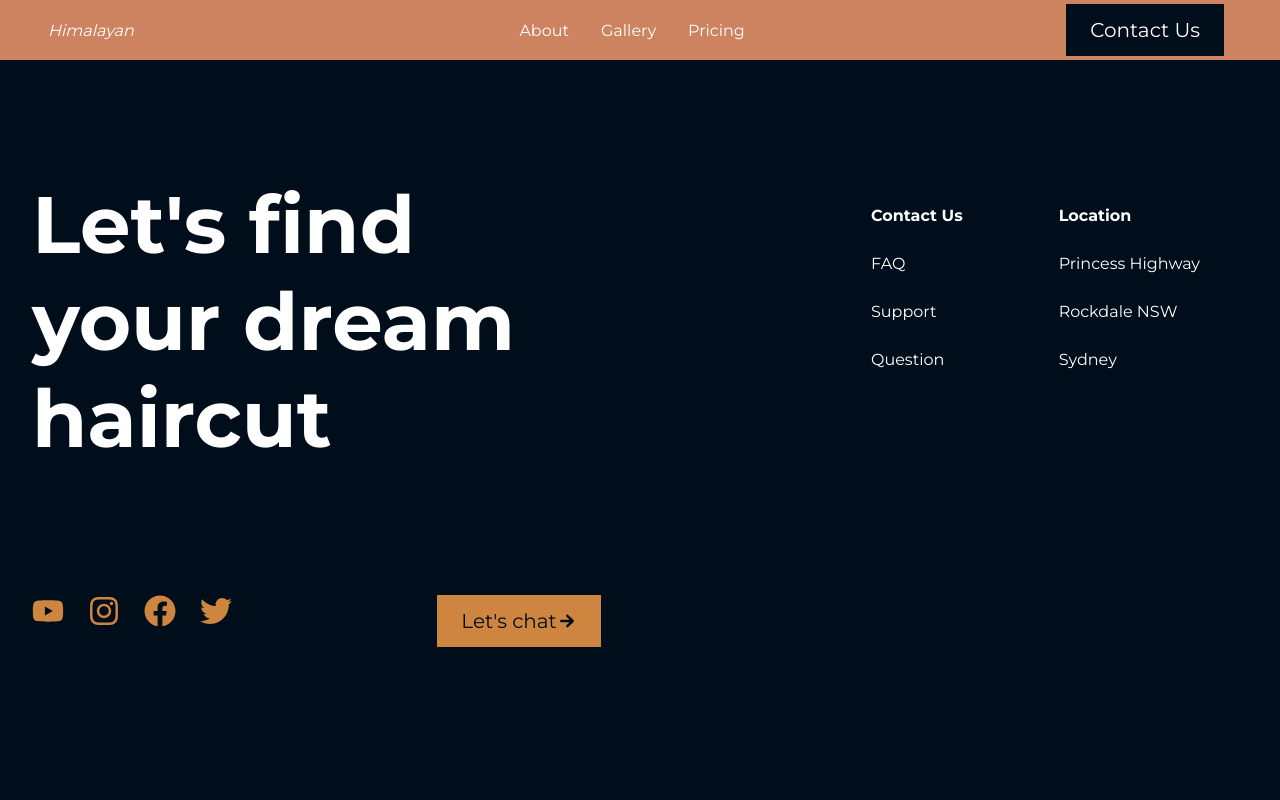
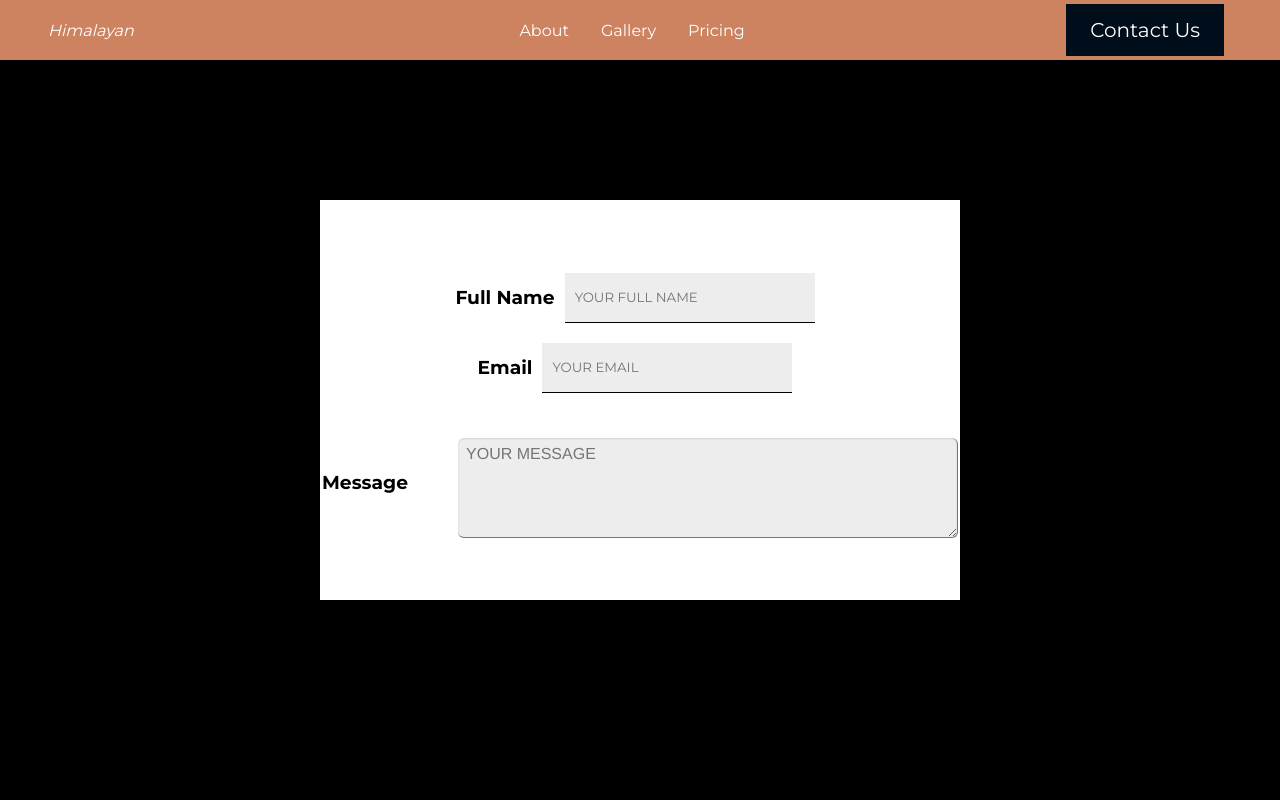
Before and after one commit to Anup4944/salon-shop, a React (Create React App) app: page /contact in a window 1280 px wide. Shown: the top 800 px of the page. Built offline with nearby package versions, Linux system fonts and the light colour scheme.

Commit message:
contact form added

```diff
--- /dev/null
+++ b/src/components/ContactForm.js
@@ -0,0 +1,93 @@
+import React from "react";
+import styled from "styled-components";
+
+const Wrapper = styled.div`
+  background: #000;
+  height: 100vh;
+  width: 100vw;
+  display: flex;
+  align-items: center;
+  justify-content: center;
+`;
+
+const Form = styled.form`
+  background: #fff;
+  height: 50%;
+  width: 50%;
+  display: flex;
+  flex-direction: column;
+  align-items: center;
+  justify-content: center;
+`;
+
+const First = styled.div`
+  display: flex;
+  align-items: center;
+  justify-content: space-between;
+  text-align: center;
+`;
+
+const Input = styled.input`
+  background: none repeat scroll 0 0 rgba(0, 0, 0, 0.07);
+  width: 250px;
+  height: 50px;
+  border: none;
+  border-bottom: 1px solid black;
+  margin: 10px 10px;
+  padding: 10px;
+`;
+
+const Second = styled.div`
+  display: flex;
+  align-items: center;
+  justify-content: space-between;
+  margin-top: 25px;
+`;
+
+const TextArea = styled.textarea`
+  margin-top: 10px;
+  margin-left: 50px;
+  width: 500px;
+  height: 100px;
+  -moz-border-bottom-colors: none;
+  -moz-border-left-colors: none;
+  -moz-border-right-colors: none;
+  -moz-border-top-colors: none;
+  background: none repeat scroll 0 0 rgba(0, 0, 0, 0.07);
+  border-color: -moz-use-text-color #ffffff #ffffff -moz-use-text-color;
+  border-image: none;
+  border-radius: 6px 6px 6px 6px;
+  border-style: none solid solid none;
+  border-width: medium 1px 1px medium;
+  box-shadow: 0 1px 2px rgba(0, 0, 0, 0.12) inset;
+  color: #555555;
+  font-family: "Helvetica Neue", Helvetica, Arial, sans-serif;
+  font-size: 1em;
+  line-height: 1.4em;
+  padding: 5px 8px;
+  transition: background-color 0.2s ease 0s;
+`;
+
+const ContactForm = () => {
+  return (
+    <Wrapper>
+      <Form>
+        <First>
+          <h3> Full Name</h3>
+          <Input placeholder="YOUR FULL NAME" />
+        </First>
+
+        <First>
+          <h3> Email </h3>
+          <Input placeholder="YOUR EMAIL" />
+        </First>
+        <Second>
+          <h3>Message </h3>
+          <TextArea placeholder="YOUR MESSAGE" />
+        </Second>
+      </Form>
+    </Wrapper>
+  );
+};
+
+export default ContactForm;
--- a/src/components/Footer.js
+++ b/src/components/Footer.js
@@ -156,8 +156,8 @@ const Footer = () => {
             </a>
           </SocialIcons>
           <Contact>
-            <Button to="/">
-              Let's chat <IoMdArrowRoundForward />
+            <Button to="/contact">
+              Get in touch <IoMdArrowRoundForward />
             </Button>
           </Contact>
         </FooterBottom>
--- a/src/pages/Contact.js
+++ b/src/pages/Contact.js
@@ -1,8 +1,8 @@
 import React from "react";
-import Footer from "../components/Footer";
+import ContactForm from "../components/ContactForm";
 
 const Contact = () => {
-  return <Footer />;
+  return <ContactForm />;
 };
 
 export default Contact;
```
